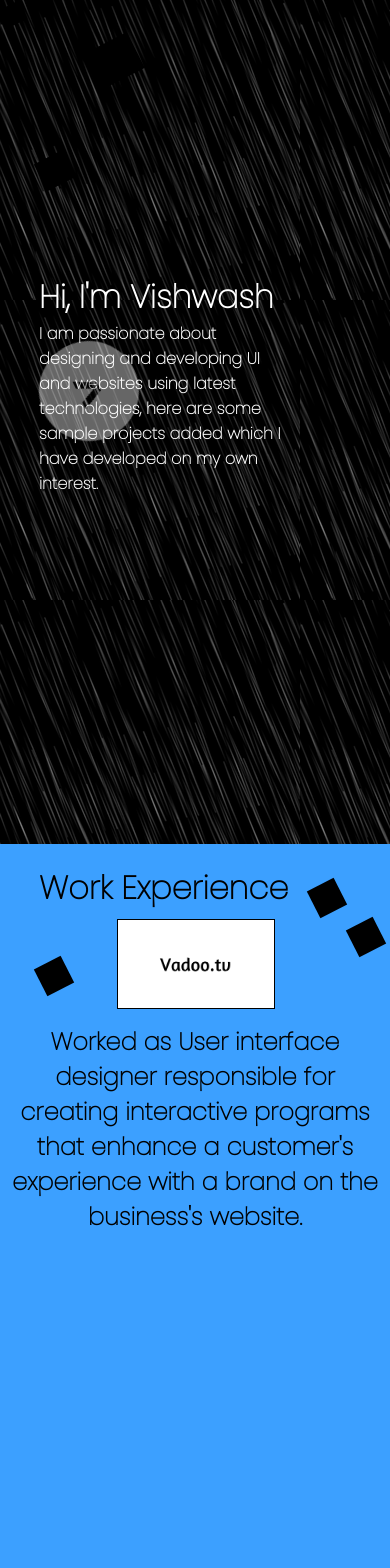
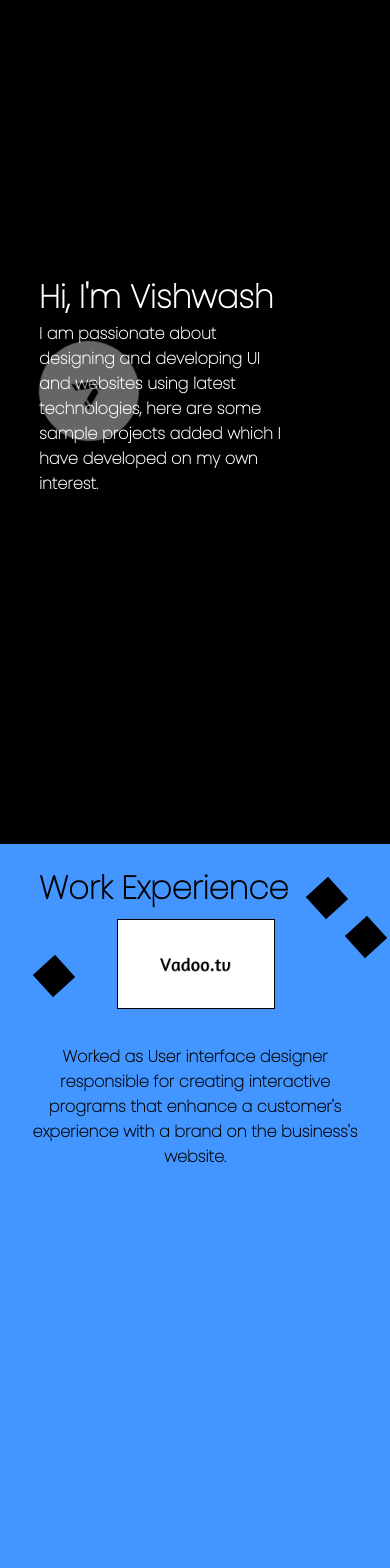
Before and after one commit to vishwashcv/Web, a React (Create React App) app: page / in a window 390 px wide. Shown: the top 1568 px of the page. Built offline with nearby package versions, Linux system fonts and the light colour scheme.

Commit message:
commit 5

```diff
--- a/src/App.css
+++ b/src/App.css
@@ -517,6 +517,10 @@ footer {
     border-radius: 50%;
     opacity: 0.4;
   }
+  h2 {
+    font-size: 100%;
+    padding: 20px;
+  }
 
   .Part-second .left {
     width: 80%;
--- a/src/App.js
+++ b/src/App.js
@@ -9,7 +9,6 @@ function App() {
       <div class="loader-wrapper">
       <span class="loader"><span class="loader-inner"></span></span>
       </div>
-      <section></section>
       <div className='square'></div>
       <div className='square-1'></div>
       <div className='square-2'></div>
--- a/src/Part2.js
+++ b/src/Part2.js
@@ -20,9 +20,11 @@ import Thirteen from './images/14.png';
 import Fourteen from './images/15.jpg';
 import Fifteen from './images/16.jpg';
 
+
 function Partsecond() {
     return (
         <div className='Part-second'>
+            {/*
             <a href='https://vishwashcv.github.io/sample_websites/index.html'>
             <h1 className='heading'>My Works</h1>
            <div className='one'>
@@ -81,7 +83,7 @@ function Partsecond() {
             </div>
             <img src={fifth} className='left'/>
            </div>
-           </a>
+           </a> */}
 
             <div><h1 className='heading'>Landing Web Page Designs</h1></div>
             <div className='images-land'>
```
